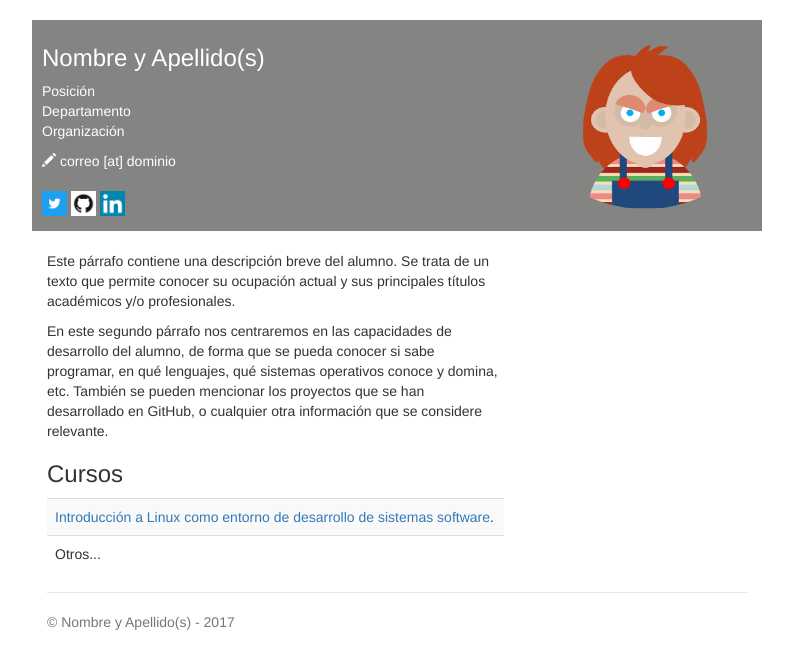
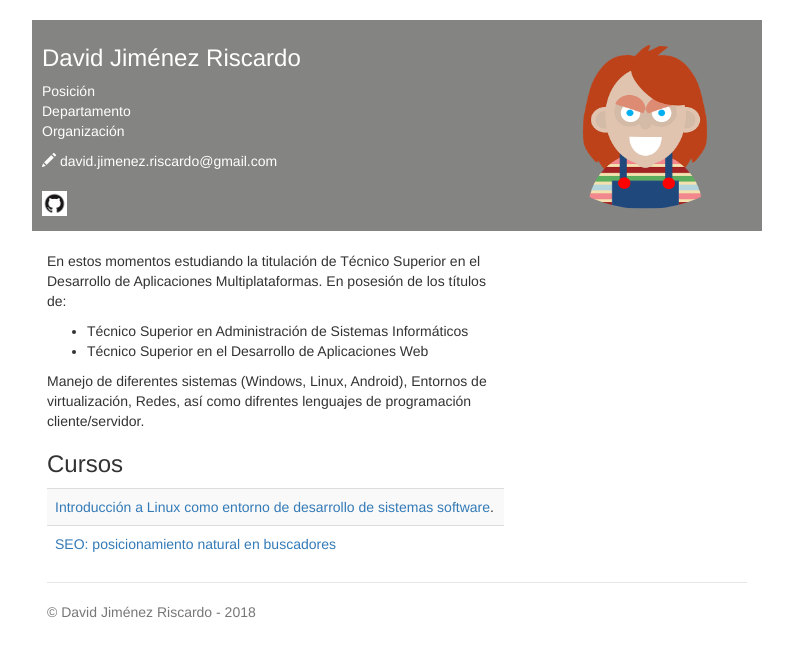
Before and after one commit to AntDVD28/AntDVD28.github.io, a plain HTML site: page index.html in a window 1280 px wide. Shown: the whole page, without its empty margins (243-1036 px from the left). Drawn offline with nearby package versions, Linux system fonts and the light colour scheme.

Commit message:
Tercera version de mi sitio web

```diff
--- a/index.html
+++ b/index.html
@@ -5,10 +5,10 @@
     <meta charset="utf-8">
     <meta name="description" content="Página de ejemplo del MOOC de LINUX - UPM.">
     <!--Sustituir por los datos del alumno-->
-    <meta name="author" content="Nombre y Apellido(s)">
+    <meta name="author" content="David Jiḿénez">
 
     <!--Sustituir por los datos del alumno-->
-    <title>Nombre y Apellido(s)</title>
+    <title>David Jiménez Riscardo</title>
 
     <link href="css/bootstrap.min.css" rel="stylesheet">
     <link href="css/style.css" rel="stylesheet">
@@ -17,7 +17,7 @@
   <body>
     <div class="container header-bar">
       <!--Sustituir por los datos del alumno-->
-      <h3>Nombre y Apellido(s) <span><img style="width: 214px; height: 164px;" class='img-circle' alt="Nombre y Apellido(s)" src="img/foto.png" align="right"></span></h3>
+      <h3>David Jiménez Riscardo<span><img style="width: 214px; height: 164px;" class='img-circle' alt="David Jiménez Riscardo" src="img/foto.png" align="right"></span></h3>
       <p>
         <!--Sustituir por los datos del alumno-->
         Posición<br>
@@ -26,36 +26,40 @@
       </p>
       <address>
         <!--Sustituir por los datos del alumno-->
-        <span class='glyphicon glyphicon-pencil'></span> correo [at] dominio <br>
+        <span class='glyphicon glyphicon-pencil'></span> david.jimenez.riscardo@gmail.com <br>
       </address>
 
       <!--Sustituir por los datos del alumno-->
-      <p><a href="http://twitter.com/usuario" target="blank"><img src="img/twitter-icon.jpg" width=25></a>
+      <p><!--a href="http://twitter.com/usuario" target="blank"><img src="img/twitter-icon.jpg" width=25></a-->
       <!--Sustituir por los datos del alumno-->
-      <a href="http://github.com/usuario" target="blank"><img src="img/github-icon.png" width=25></a>
+      <a href="http://github.com/AntDVD28" target="blank"><img src="img/github-icon.png" width=25></a>
       <!--Sustituir por los datos del alumno-->
-      <a href="https://es.linkedin.com/in/usuario" target="blank"><img src="img/linkedin-icon.png" width=25></a>
+      <!--a href="https://es.linkedin.com/in/usuario" target="blank"><img src="img/linkedin-icon.png" width=25></a-->
     </div>
 
     <div class="container">
       <div class='row'>
         <div class='col-sm-8'>
           <br>
-          <p>Este párrafo contiene una descripción breve del alumno. Se trata de un texto que permite conocer su ocupación actual y sus principales títulos académicos y/o profesionales.  </p>
+          <p>En estos momentos estudiando la titulación de Técnico Superior en el Desarrollo de Aplicaciones Multiplataformas. En posesión de los títulos de:</p>
+          <ul>
+          	<li>Técnico Superior en Administración de Sistemas Informáticos</li>
+          	<li> Técnico Superior en el Desarrollo de Aplicaciones Web</li>
+          </ul>
 
-          <p>En este segundo párrafo nos centraremos en las capacidades de desarrollo del alumno, de forma que se pueda conocer si sabe programar, en qué lenguajes, qué sistemas operativos conoce y domina, etc. También se pueden mencionar los proyectos que se han desarrollado en GitHub, o cualquier otra información que se considere relevante.</p>
+          <p>Manejo de diferentes sistemas (Windows, Linux, Android), Entornos de virtualización, Redes, así como difrentes lenguajes de programación cliente/servidor.</p>
 
           <h3>Cursos</h3>
           <table class='table table-striped'>
-            <tr><td><a href="https://www.miriadax.net" target="blank">Introducción a Linux como entorno de desarrollo de sistemas software</a>.</td></tr>
-            <tr><td>Otros...</td></tr>
+            <tr><td><a href="https://www.miriadax.net/introduccion-a-linux-como-entorno-de-desarrollo-de-sistemas-software-2-edicion" target="blank">Introducción a Linux como entorno de desarrollo de sistemas software</a>.</td></tr>
+            <tr><td><a href="https://www.miriadax.net/seo-posicionamiento-natural-en-buscadores" target="blank">SEO: posicionamiento natural en buscadores</a></td></tr>
           </table>
         </div>
       </div>
 
       <footer class="footer">
         <!--Sustituir por los datos del alumno-->
-        <p>&copy; Nombre y Apellido(s) - 2017</p>
+        <p>&copy; David Jiménez Riscardo - 2018</p>
       </footer>
 
     </div>
```
